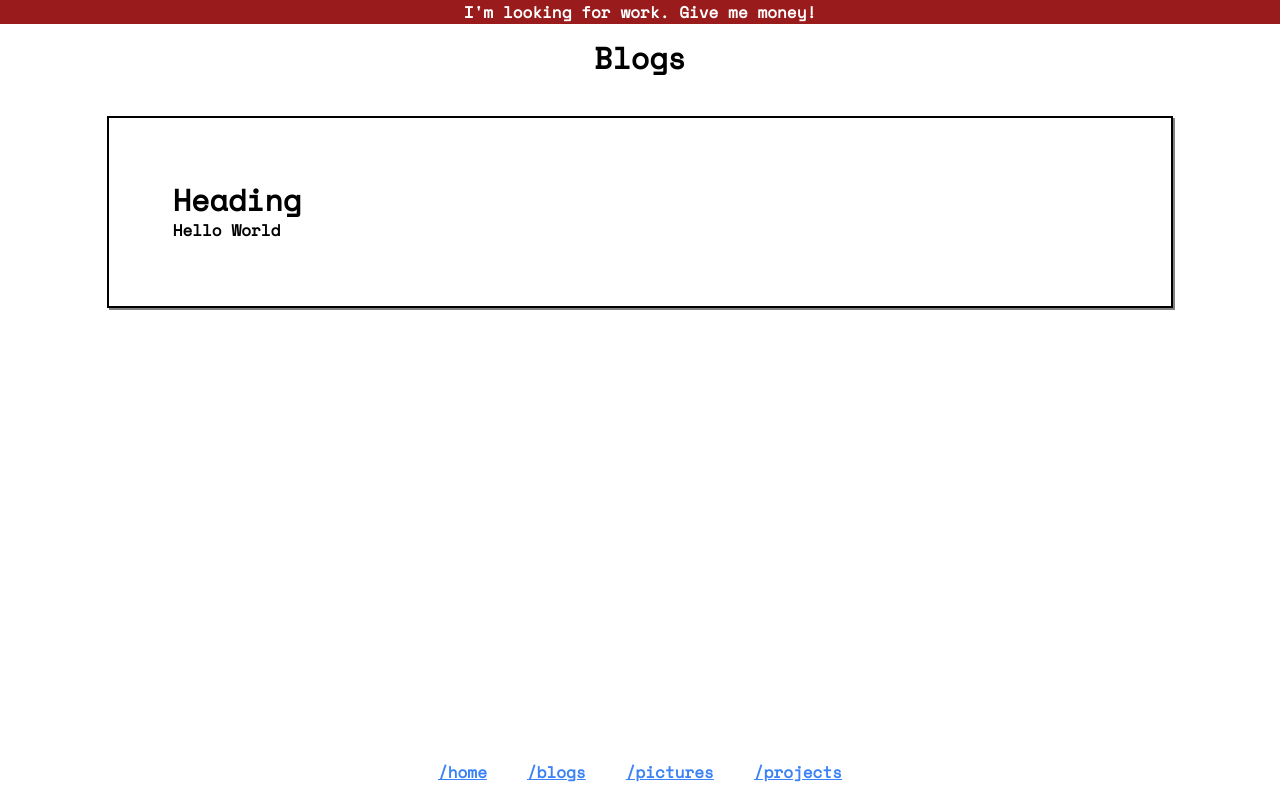
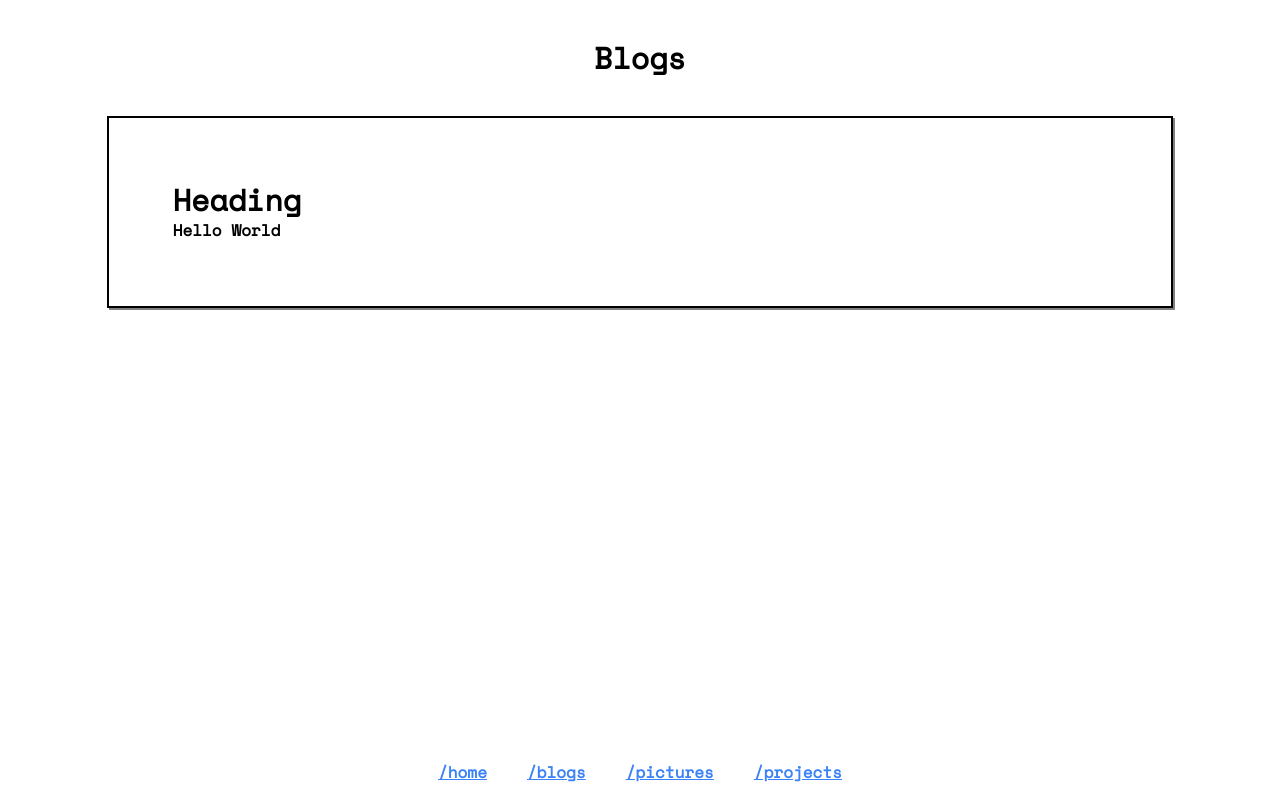
Before and after one commit to h-tiwari-dev/portfolio, a Next.js app: page /home/blogs in a window 1280 px wide. Built offline with nearby package versions, Linux system fonts and the light colour scheme; what taos would draw is missing.

Commit message:
Give me money. check added

```diff
--- a/app/home/layout.tsx
+++ b/app/home/layout.tsx
@@ -9,7 +9,7 @@ export default async function HomeLayout({
 }: {
     children: React.ReactNode;
 }) {
-
+    console.log(Number.parseInt(process.env.LOOKING_FOR_WORK ?? '0') === 1);
     return (
         <div>
             <div
@@ -19,12 +19,12 @@ export default async function HomeLayout({
               scrollbar-thin scrollbar-thumb-gray-200 scrollbar-track-black overflow-y-scroll scrollbar-thumb-rounded-full scrollbar-track-rounded-full
               `}
             >
-                {/* {
-                    process.env.LOOKING_FOR_WORK === 'true' ??  */}
-                <div className="fixed top-0 left-0 right-0 bg-red-800 text-white font-bold text-center">
-                    I'm looking for work. Give me money!
-                </div>
-                {/* } */}
+                {
+                    Number.parseInt(process.env.LOOKING_FOR_WORK ?? "0") === 1 ?
+                        <div className="fixed top-0 left-0 right-0 bg-red-800 text-white font-bold text-center">
+                            I'm looking for work. Give me money!
+                        </div> : <></>
+                }
                 {children}
             </div>
             <div className="fixed bottom-0 left-0 right-0 p-4 text-center">
```
